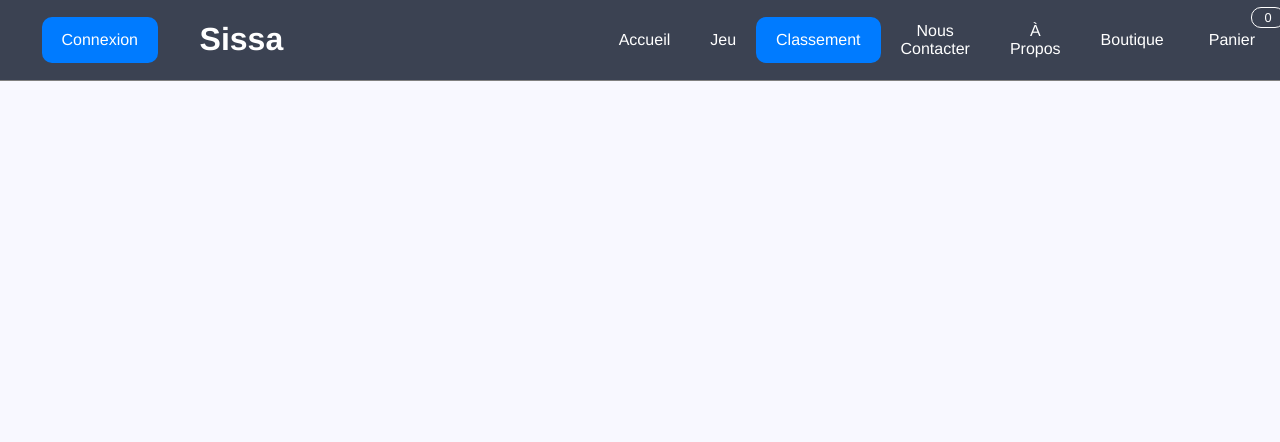
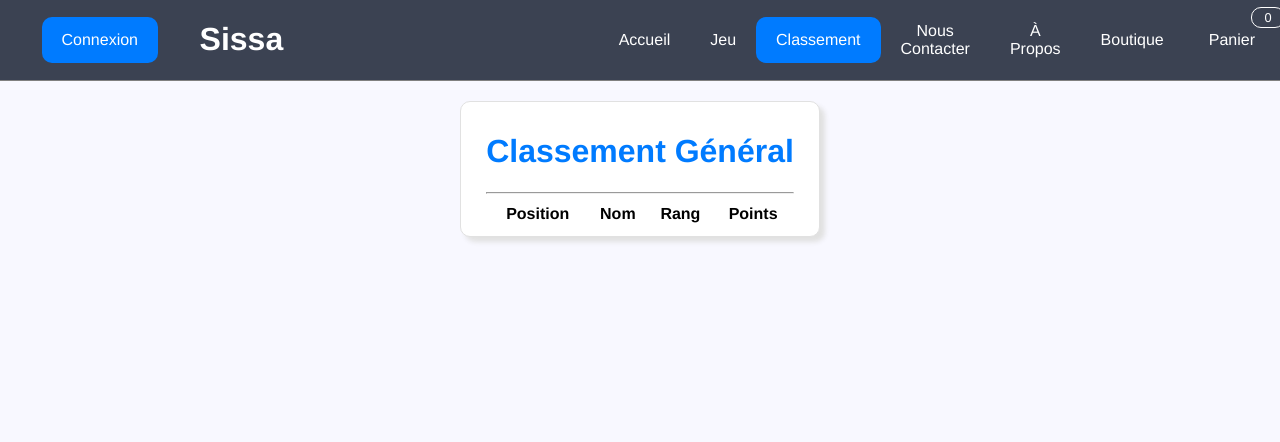
Before and after one commit to Antoine2718/Sissa, a PHP site: page /classement.php in a window 1280 px wide. Shown: the top 442 px of the page. Run offline with PHP 8.4, Linux system fonts and the light colour scheme; tables that the repository leaves empty hold one stand-in row (values such as "Sample post"); lists and menus that the app fills with data are empty.

Commit message:
classement

```diff
--- a/Projet/pages/classement.php
+++ b/Projet/pages/classement.php
@@ -19,7 +19,42 @@
 
     <!-- Contenu principal -->
     <div class="content">
+        <div class="leaderboard-global-wrapper">
 
+
+        <div class="leaderboard">
+        <div class="leaderboard-head">
+            <h1 >Classement Général</h1>
+            <hr>
+        </div>
+        <?php
+        //Affiche les 10 meilleurs joueurs
+        $db = connect();
+        try{
+            $stmt = $db->prepare("SELECT u.identifiant as name,u.points as pts,r.couleur_rang as couleur,r.nomRang as rang FROM utilisateur u inner join rang r on r.idRang = u.idRang order by u.points DESC limit 15");
+            $stmt->execute();
+            $result = $stmt->fetchAll(PDO::FETCH_ASSOC);
+            $i=1;
+            echo "<table>";
+            echo "<thead><tr class=\"leaderboard-element\"><th>Position</th><th>Nom</th><th>Rang</th><th>Points</th></tr></thead>";
+            foreach($result as $user){
+                $name = $user['name'];
+                $pts = $user['pts'];
+                $color = $user['couleur'];
+                $rang = $user['rang'];
+
+                echo "<tr class=\"leaderboard-element\"><td>$i</td><td>$name</td> <td style = \"color:$color;\">$rang</td> <td class =\"leaderboard-pts\">$pts</td></tr>";
+
+                $i=$i+1;
+            }
+            echo "</table>";
+        }catch(PDOException $e){
+            header("Location: ../pages/error_page.php");
+            exit();
+        }
+        ?>
+        </div>
+        </div>
     </div>
 
     <?php
--- a/Projet/pages/style.css
+++ b/Projet/pages/style.css
@@ -210,8 +210,7 @@ p{
 }
 .leaderboard-element{
     border-bottom: #e1e1e1 solid 1px;
-    justify-content: space-between;
-    display: flex;
+    display: table-row;
     width: 12vw;
     font-size: medium;
 }
@@ -219,3 +218,7 @@ p{
     color: #ff3300;
     font-weight: bold;
 }
+.leaderboard-global-wrapper{
+    display: flex;
+    justify-content: center;
+}
```
Also changed, not shown: Projet/common/leaderboard.php (+5 -4 lines).
